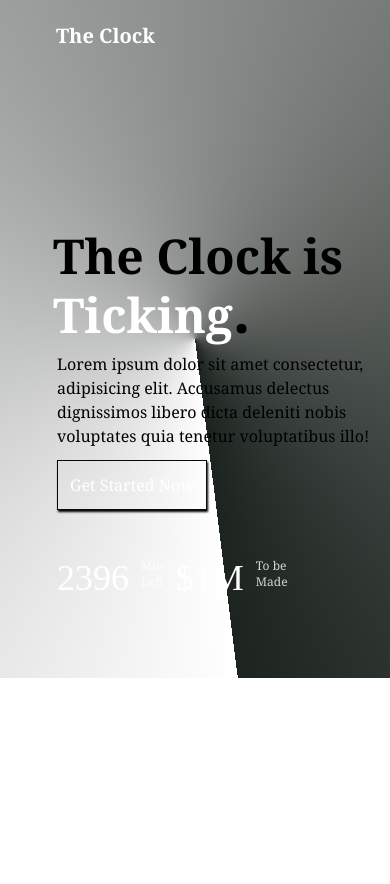
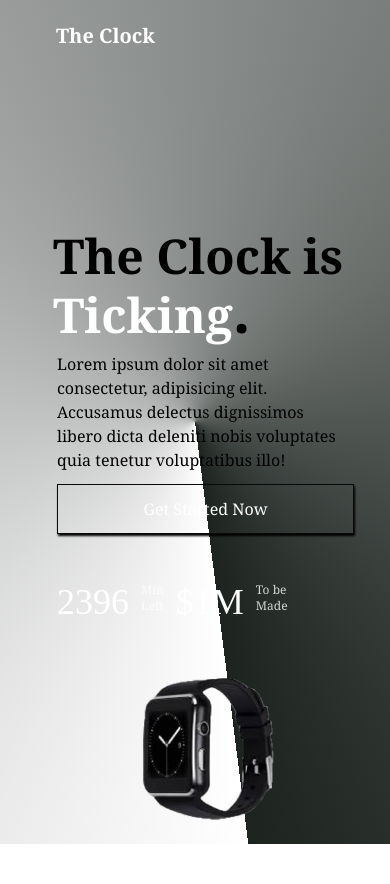
Before and after one commit to Kajal2468/clock_animation, a website built with Vite: page index.html in a window 390 px wide. Before the commit the page ends 844 px from the top, so only its background shows below. Built offline with nearby package versions, Linux system fonts and the light colour scheme.

Commit message:
second commit

```diff
--- a/index.html
+++ b/index.html
@@ -31,9 +31,9 @@
 
     </style>
 </head>
-<body >
-    <div class= " relative  bg1 pb-[5rem]">
-        <nav class="flex pl-[3.5rem] xl:pl-1 xl:justify-around   text-white max-w-[1500px] mx-auto h-[72px] items-center  px-0 xl:px-7">
+<body>
+    <div class= " relative  bg1 h-[1200px]">
+        <nav class="flex pl-[3.5rem] xl:pl-1 xl:justify-around   text-white max-w-[1500px] mx-auto h-[72px]  items-center px-0 xl:px-7">
             <h1 class="text-xl font-bold">The Clock</h1>
 
             <div class="space-x-7  xl:flex hidden  font-semibold text-black ">
@@ -58,11 +58,11 @@
 
 
    <!--herosection-->
-  <section class="flex max-w-[1000px] pt-[10rem] relative mx-auto  pl-[53px] xl:pl-1">
+  <section class="flex flex-col lg:flex-row max-w-[1000px] pt-[10rem]  relative  pr-10 lg:pr-0 mx-auto  pl-[53px] xl:pl-1">
     <div class="flex flex-col space-y-3 xl:space-y-6 space-x-1 " >
         <h1 class="font-extrabold text-black  text-5xl">The Clock is<br><span class="text-white">Ticking<span class="text-black text-6xl" >.</span></span></h1>
         <p class="font-light ">Lorem ipsum dolor sit amet consectetur, adipisicing elit. Accusamus delectus dignissimos libero dicta deleniti nobis voluptates quia tenetur voluptatibus illo!</p>
-        <button class="p-3 w-fit border font-medium  border-[#0a0909] sha text-white">Get Started Now</button>
+        <button class="p-3  lg:w-fit border font-medium w-full border-[#0a0909] sha hover:bg-[#181717] transition-all duration-200 shadow-white text-white">Get Started Now</button>
         <div class="flex space-x-3 text-white pt-9">
          <h1 class="font-light text-4xl  dat">2396</h1>
             <p class="font-light text-xs opacity-80">Min<br>Left</p>
@@ -71,11 +71,12 @@
             </div>
         </div>
             <img src="clock101.png"
-        class="bg hidden md:block xl:block w-[400px] xl:w-[500px]"
+        class="bg  w-[400px] xl:w-[500px]"
         >
 
     </div>
 </div>
+
 <script src="https://kit.fontawesome.com/58a810656e.js" crossorigin="anonymous"></script>
 </body>
 </html>
--- a/style.css
+++ b/style.css
@@ -2,10 +2,11 @@
     background-image: conic-gradient(from 0deg, #fff,rgb(29,36,32));
    animation: rotat 10s linear infinite ;
    motion-rotation: s;
-
+  height: 100vh;
 
 }
 @keyframes rotat {
+
 
    0%{
     background-image: conic-gradient(from 0deg, #fff,rgb(29,36,32));
```
